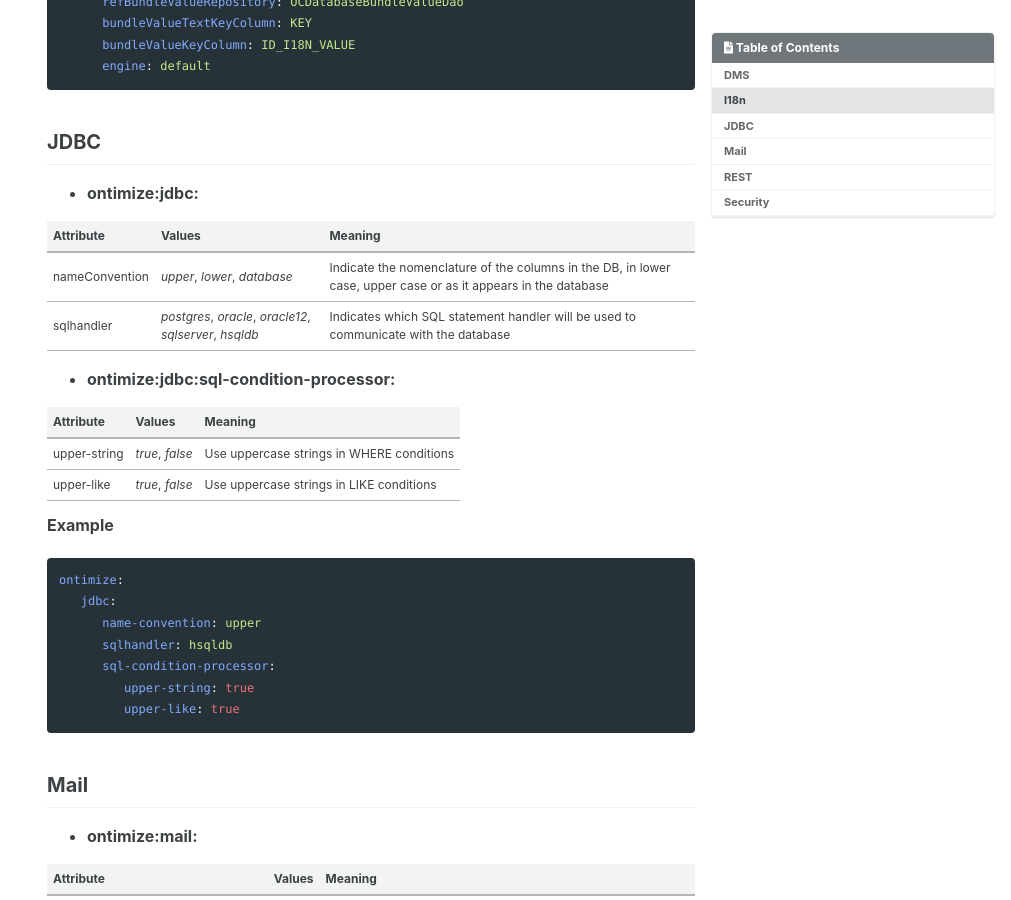
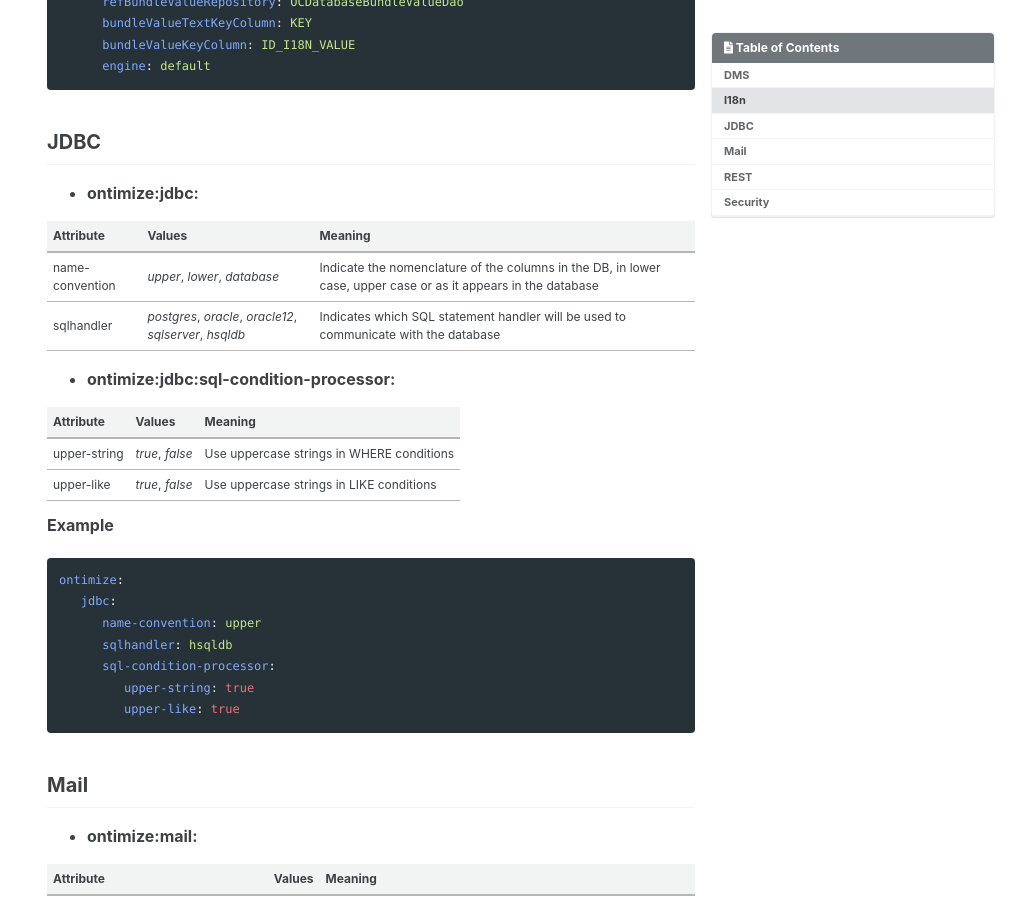
Before and after one commit to ontimize/ontimize-boot, a Jekyll site: the page v3/basics/autoconfigurators/index.html, which Jekyll copies as it is, in a window 1280 px wide and 900 px high, scrolled down 1418 px. Shown: the whole window, without its empty margins (269-1280 px from the left). Built offline with Jekyll 4.4.1, drawn with Linux system fonts in a browser that asks for light colours.

Commit message:
Deploy docs automatically

```diff
--- a/v3/basics/autoconfigurators/index.html
+++ b/v3/basics/autoconfigurators/index.html
@@ -371,7 +371,7 @@
   </thead>
   <tbody>
     <tr>
-      <td>nameConvention</td>
+      <td>name-convention</td>
       <td>
 <em>upper</em>, <em>lower</em>, <em>database</em>
 </td>
--- a/v3/feed.xml
+++ b/v3/feed.xml
@@ -1 +1 @@
-<?xml version="1.0" encoding="utf-8"?><feed xmlns="http://www.w3.org/2005/Atom" ><generator uri="https://jekyllrb.com/" version="3.9.0">Jekyll</generator><link href="https://ontimize.github.io/ontimize-boot/v3/feed.xml" rel="self" type="application/atom+xml" /><link href="https://ontimize.github.io/ontimize-boot/v3/" rel="alternate" type="text/html" /><updated>2021-07-28T15:13:29+02:00</updated><id>https://ontimize.github.io/ontimize-boot/v3/feed.xml</id><title type="html">Ontimize Boot</title><subtitle></subtitle><author><name>Imatia Innovation, S.L.</name></author></feed>
+<?xml version="1.0" encoding="utf-8"?><feed xmlns="http://www.w3.org/2005/Atom" ><generator uri="https://jekyllrb.com/" version="3.9.0">Jekyll</generator><link href="https://ontimize.github.io/ontimize-boot/v3/feed.xml" rel="self" type="application/atom+xml" /><link href="https://ontimize.github.io/ontimize-boot/v3/" rel="alternate" type="text/html" /><updated>2021-07-29T08:00:40+02:00</updated><id>https://ontimize.github.io/ontimize-boot/v3/feed.xml</id><title type="html">Ontimize Boot</title><subtitle></subtitle><author><name>Imatia Innovation, S.L.</name></author></feed>
```
